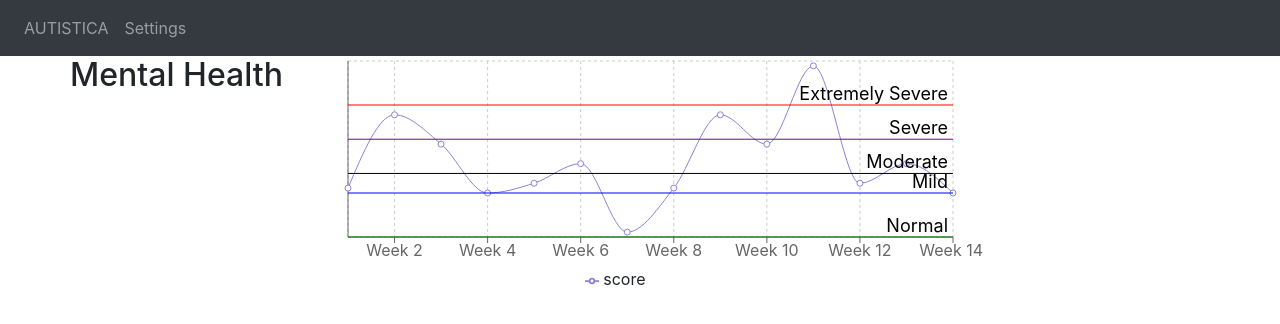
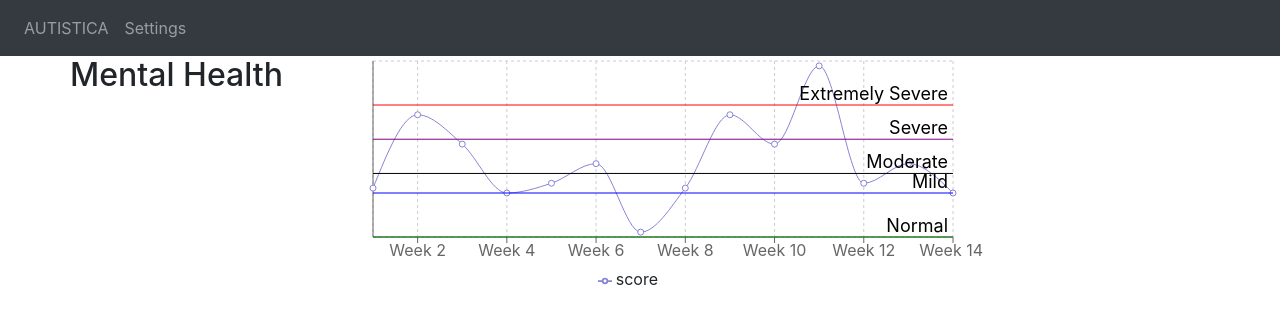
Before and after one commit to Lon19/team-22, a React (Create React App) app in the folder autistica/frontend/: page /mentalHealth in a window 1280 px wide. Shown: the top 324 px of the page. Built offline with nearby package versions, Linux system fonts and the light colour scheme.

Commit message:
Working Version

```diff
--- a/autistica/frontend/src/LineChart.js
+++ b/autistica/frontend/src/LineChart.js
@@ -81,7 +81,7 @@ class App extends Component {
         <ResponsiveContainer width={700} height="80%">
 	        <LineChart
 		        data={data}
-		        margin={{ top: 5, right: 30, left: 5, bottom: 5 }}
+		        margin={{ top: 5, right: 30, left: 30, bottom: 5 }}
 		    	>
 				<CartesianGrid strokeDasharray="3 3" />
 				<XAxis dataKey="date" />
```
